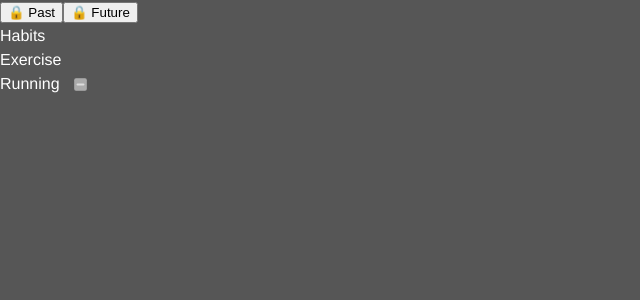
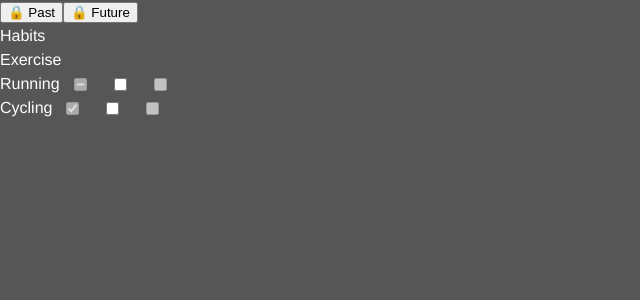
Before and after one commit to Azoghal/2-habit-tracker, a React app: page / in a window 1280 px wide. Shown: the top 300 px of the page, without its empty margins (0-640 px from the left). Built offline with nearby package versions, Linux system fonts and the light colour scheme; the HTML template or start-up script is replaced by a standard one.

Commit message:
expand the hardcoded habits

```diff
--- a/src/pages/index.tsx
+++ b/src/pages/index.tsx
@@ -50,7 +50,9 @@ export default function Index() {
     return false
   }, [today, lockPast, lockFuture])
 
+  // TODO rather than hardcode this, we can deserialise this from json
   const [tableState, setTableState] = useState<ITableProps>({
+    title: "Habits",
     categories: [
       {
         title: "Exercise",
@@ -63,13 +65,47 @@ export default function Index() {
                 onClick: ()=>{console.log("try to update", yesterday)},
                 state: CheckboxState.Half,
                 locked: shouldLock(yesterday)
+              },
+              {
+                key: today,
+                onClick: ()=>{console.log("try to update", today)},
+                state: CheckboxState.Empty,
+                locked: shouldLock(today)
+              },
+              {
+                key: tomorrow,
+                onClick: ()=>{console.log("try to update", tomorrow)},
+                state: CheckboxState.Empty,
+                locked: shouldLock(tomorrow)
+              }
+            ]
+          },
+          {
+            title: "Cycling",
+            values: [
+              {
+                key: yesterday,
+                onClick: ()=>{console.log("try to update", yesterday)},
+                state: CheckboxState.Full,
+                locked: shouldLock(yesterday)
+              },
+              {
+                key: today,
+                onClick: ()=>{console.log("try to update", today)},
+                state: CheckboxState.Empty,
+                locked: shouldLock(today)
+              },
+              {
+                key: tomorrow,
+                onClick: ()=>{console.log("try to update", tomorrow)},
+                state: CheckboxState.Empty,
+                locked: shouldLock(tomorrow)
               }
             ]
           }
         ],
       }
-    ],
-    title: "Habits"
+    ]
   } as ITableProps)
 
   const loadData = useCallback(()=>{
```
